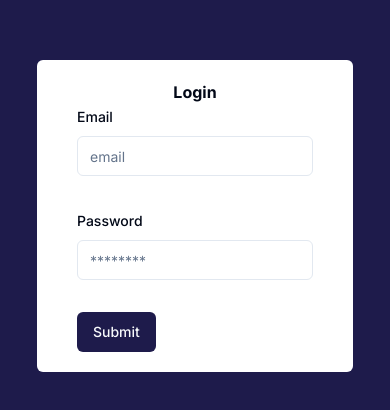
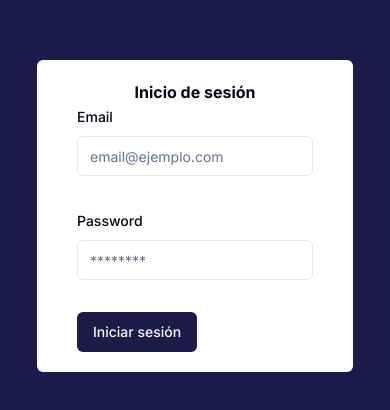
Before and after one commit to Sebaplz/anime-review, a Next.js app: page /login in a window 390 px wide. Shown: the part 206-616 px from the top of the page. Built offline with nearby package versions, Linux system fonts and the light colour scheme.

Commit message:
cambio de nombres en ui y formato del codigo con prettier

```diff
--- a/src/app/(auth)/layout.tsx
+++ b/src/app/(auth)/layout.tsx
@@ -6,11 +6,18 @@ const AuthLayout = ({
   children: React.ReactNode;
 }>) => {
   return (
-    <div className="md:flex rounded-md bg-white md:mx-25 ">
-      <img src="https://e1.pxfuel.com/desktop-wallpaper/957/751/desktop-wallpaper-sakurasounopetnakanojo-mashiro-shiina-mobile-thumbnail.jpg" alt="" className="lg:flex rounded-l-lg border-transparent hidden" />
-      <img src="https://prodigits.co.uk/thumbs/wallpapers/p2/anime/16/349ac9c512399416.jpg" alt="" className="md:flex rounded-l-lg border-transparent lg:hidden hidden" />
+    <div className="md:mx-25 rounded-md bg-white md:flex">
+      <img
+        src="https://e1.pxfuel.com/desktop-wallpaper/957/751/desktop-wallpaper-sakurasounopetnakanojo-mashiro-shiina-mobile-thumbnail.jpg"
+        alt=""
+        className="hidden rounded-l-lg border-transparent lg:flex"
+      />
+      <img
+        src="https://prodigits.co.uk/thumbs/wallpapers/p2/anime/16/349ac9c512399416.jpg"
+        alt=""
+        className="hidden rounded-l-lg border-transparent md:flex lg:hidden"
+      />
       {children}
-
     </div>
   );
 };
--- a/src/app/layout.tsx
+++ b/src/app/layout.tsx
@@ -16,7 +16,11 @@ export default function RootLayout({
 }>) {
   return (
     <html lang="es">
-      <body className={`flex min-h-screen items-center justify-center bg-indigo-950  ${inter.className}`}>{children}</body>
+      <body
+        className={`flex min-h-screen items-center justify-center bg-indigo-950 ${inter.className}`}
+      >
+        {children}
+      </body>
     </html>
   );
 }
--- a/src/components/form-login.tsx
+++ b/src/components/form-login.tsx
@@ -30,16 +30,25 @@ const FormLogin = () => {
 
   return (
     <Form {...form}>
-      <form onSubmit={form.handleSubmit(onSubmit)} className="md:flex flex-col justify-center align-middle gap-5 space-y-8 mx-10 rounded-r-lg border-transparent bg-transparent lg:min-w-96  m-5">
+      <form
+        onSubmit={form.handleSubmit(onSubmit)}
+        className="m-5 mx-10 flex-col justify-center gap-5 space-y-8 rounded-r-lg border-transparent bg-transparent align-middle md:flex lg:min-w-96"
+      >
         <FormField
           control={form.control}
           name="email"
           render={({ field }) => (
             <FormItem>
-              <h1 className="flex justify-center align-middle decoration-indigo-950 font-bold md:text-lg lg:text-xl">Login</h1>
+              <h1 className="flex justify-center align-middle font-bold decoration-indigo-950 md:text-lg lg:text-xl">
+                Inicio de sesión
+              </h1>
               <FormLabel>Email</FormLabel>
               <FormControl>
-                <Input placeholder="email" type="email" {...field} />
+                <Input
+                  placeholder="email@ejemplo.com"
+                  type="email"
+                  {...field}
+                />
               </FormControl>
               <FormMessage />
             </FormItem>
@@ -58,7 +67,9 @@ const FormLogin = () => {
             </FormItem>
           )}
         />
-        <Button type="submit" className="bg-indigo-950">Submit</Button>
+        <Button type="submit" className="bg-indigo-950">
+          Iniciar sesión
+        </Button>
       </form>
     </Form>
   );
```
